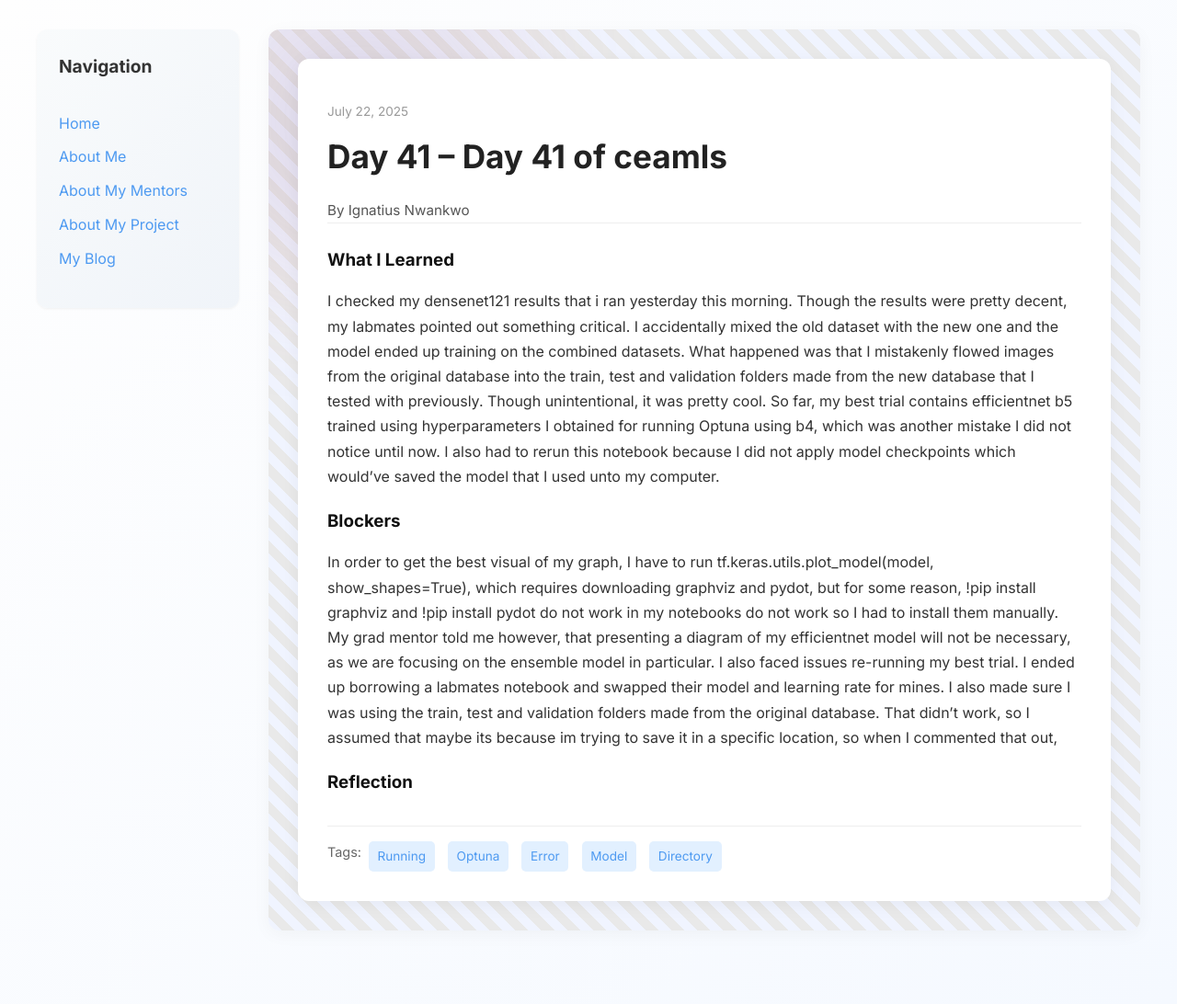
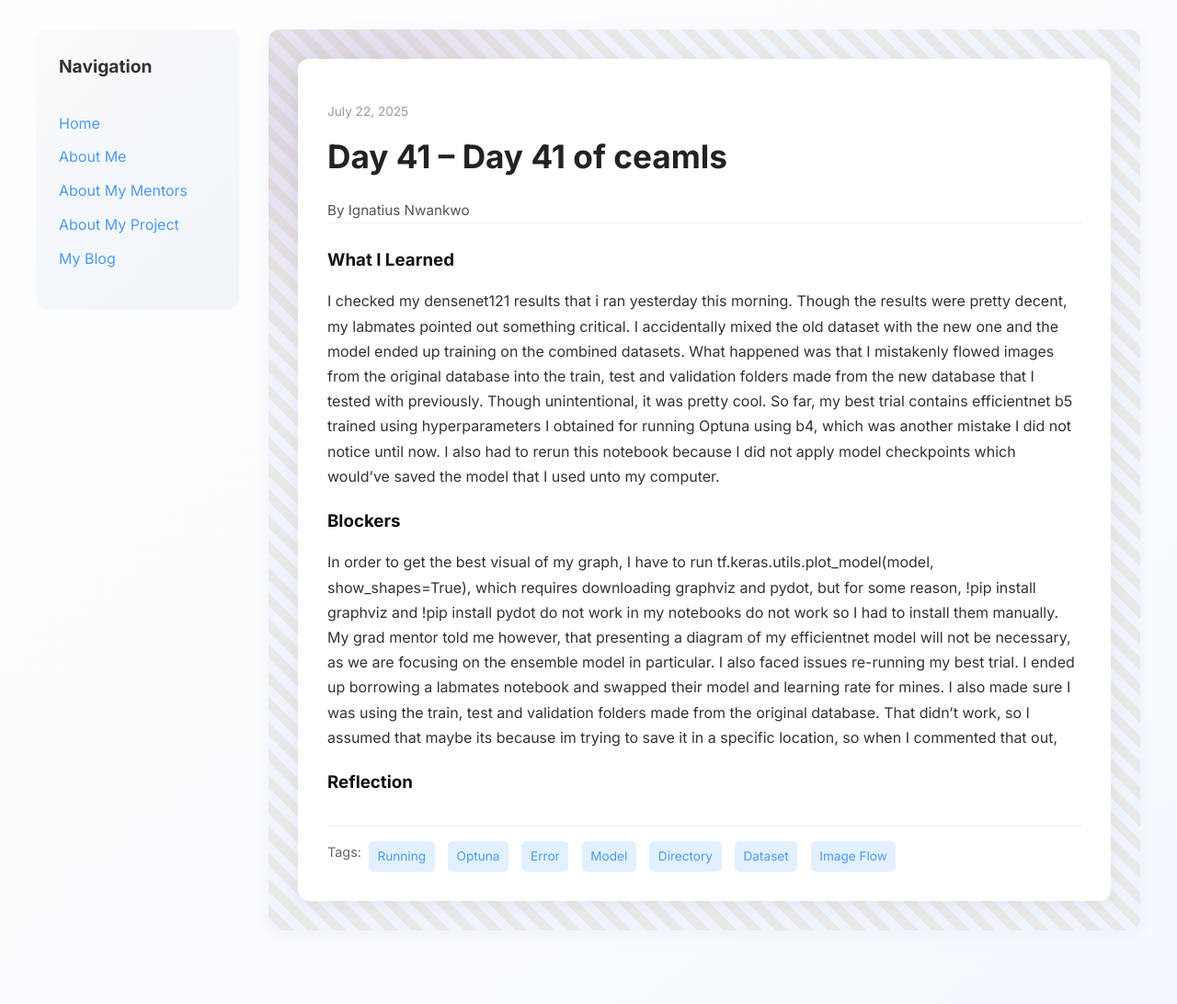
Before and after one commit to toxhi/toxhi.github.io, a Jekyll site: the page built from _posts/2025-07-22-day-41.md, in a window 1280 px wide. Shown: the whole page at 92% size. Built offline with Jekyll 4.4.1, drawn with Linux system fonts in a browser that asks for light colours.

Commit message:
Update 2025-07-22-day-41.md

```diff
--- a/_posts/2025-07-22-day-41.md
+++ b/_posts/2025-07-22-day-41.md
@@ -4,7 +4,7 @@
 date: 2025-07-22
 author: Ignatius Nwankwo
 permalink: /day41.html
-tags: ["Running","Optuna","Error","Model","Directory"]
+tags: ["Running","Optuna","Error","Model","Directory","Dataset","Image Flow"]
 
 what_i_learned: |
   I checked my densenet121 results that i ran yesterday this morning. Though the results were pretty decent, my labmates pointed out something critical. I accidentally mixed the old dataset with the new one and the model ended up training on the combined datasets. What happened was that I mistakenly flowed images from the original database into the train, test and validation folders made from the new database that I tested with previously. Though unintentional, it was pretty cool. So far, my best trial contains efficientnet b5 trained using hyperparameters I obtained for running Optuna using b4, which was another mistake I did not notice until now. I also had to rerun this notebook because I did not apply model checkpoints which would've saved the model that I used unto my computer.
```
